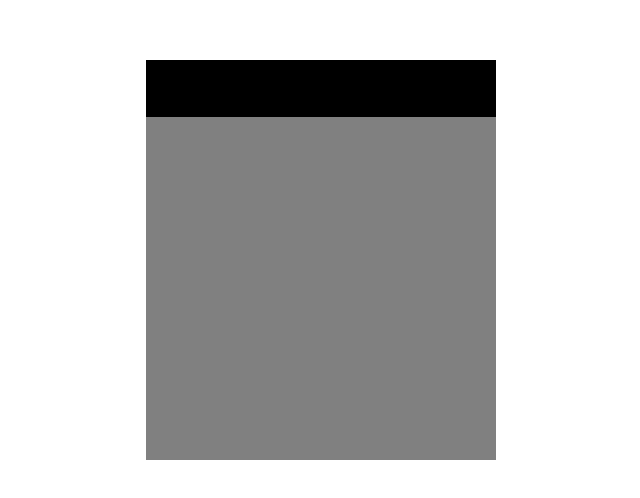
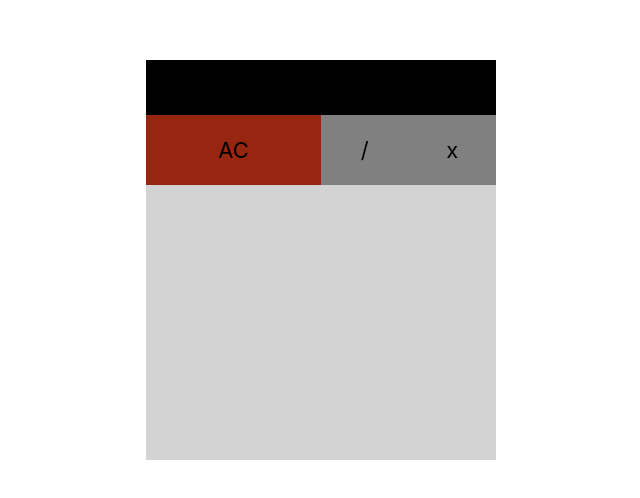
Before and after one commit to sergeialimov/react.calculator, a React (Create React App) app: page / in a window 1280 px wide. Shown: the part 140-638 px from the top of the page, without its empty margins (319-959 px from the left). Built offline with nearby package versions, Linux system fonts and the light colour scheme.

Commit message:
add buttons to second line

```diff
--- a/src/App.css
+++ b/src/App.css
@@ -9,7 +9,7 @@
   align-self: center;
   width: 350px;
   height: 400px;
-  background-color: gray;
+  background-color: lightgray;
   display: grid;
   grid-template-rows: 1fr 1fr 1fr 1fr 1fr 1fr 1fr;
   grid-template-columns: 1fr 1fr 1fr 1fr;
@@ -26,7 +26,7 @@
 }
 
 #ac {
-  grid-column-start: 2;
+  grid-column-start: 1;
   grid-column-end: 3;
   grid-row-start: 2;
   grid-row-end: 3;
@@ -34,10 +34,18 @@
 }
 
 #divide {
+  grid-column-start: 3;
+  grid-column-end: 4;
+  grid-row-start: 2;
+  grid-row-end: 3;
   background: gray;
 }
 
 #multiply {
+  grid-column-start: 4;
+  grid-column-end: 5;
+  grid-row-start: 2;
+  grid-row-end: 3;
   background: gray;
 }
 
--- a/src/App.js
+++ b/src/App.js
@@ -8,12 +8,12 @@ class App extends Component {
         <div id="calc">
           <div id="display">
           </div>
-          {/*<div id="ac">
+          <div id="ac">
             <p>AC</p>
           </div>
           <div id="divide"><p>/</p></div>
           <div id="multiply"><p>x</p></div>
-          <div id="7"><p>7</p></div>
+          {/*<div id="7"><p>7</p></div>
           <div id="8"><p>8</p></div>
           <div id="9"><p>9</p></div>
           <div id="minus"><p>–</p></div>
```
